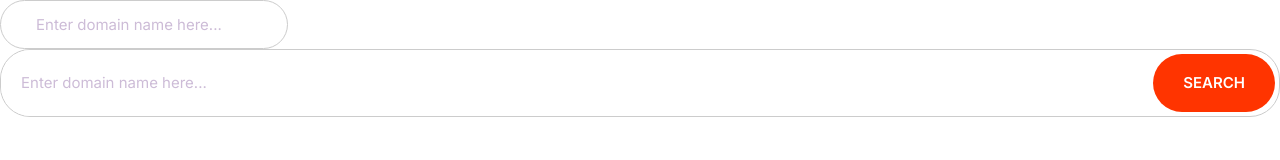
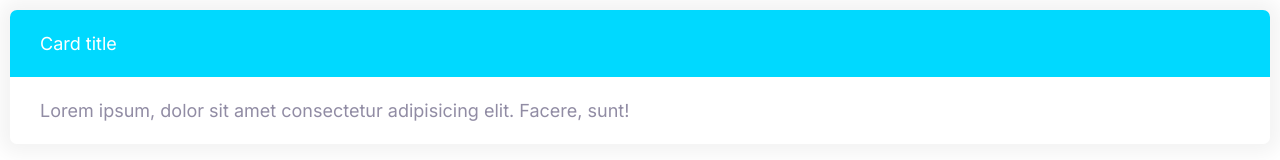
Before and after one commit to marcobgh/moshify, a plain HTML site: page index.html in a window 1280 px wide. Drawn offline with Linux system fonts and the light colour scheme.

Commit message:
Building the cards component

```diff
--- a/css/styles.css
+++ b/css/styles.css
@@ -277,3 +277,26 @@ a {
         font-size: 1.5rem;
     }
 }
+
+/* Cards */
+
+.card {
+    border-radius: 7px;
+    box-shadow: 0 0 20px 10px #f3f3f3;
+    margin: 1rem;
+    overflow: hidden; /* Allows the box to have the border radius independent from the overflow */
+}
+
+.card__header, .card__body {
+    padding: 2rem 3rem ;
+}
+
+.card--primary .card__header {
+    background: var(--color-primary);
+    color: white;
+}
+
+.card--secondary .card__header {
+    background: var(--color-secondary);
+    color: white;
+}
--- a/index.html
+++ b/index.html
@@ -11,10 +11,11 @@
     <link rel="stylesheet" href="css/styles.css">
 </head>
 <body>
-    <input type="text" class="input" placeholder="Enter domain name here...">
-    <div class="input-group">
-        <input type="text" class="input" placeholder="Enter domain name here...">
-        <button class="btn btn--accent">Search</button>
+    <div class="card card--secondary">
+        <header class="card__header">Card title</header>
+        <div class="card__body">
+            Lorem ipsum, dolor sit amet consectetur adipisicing elit. Facere, sunt!
+        </div>
     </div>
 </body>
 </html>
```
Also changed, not shown: components/cards.html (added, +6 -0 lines).
